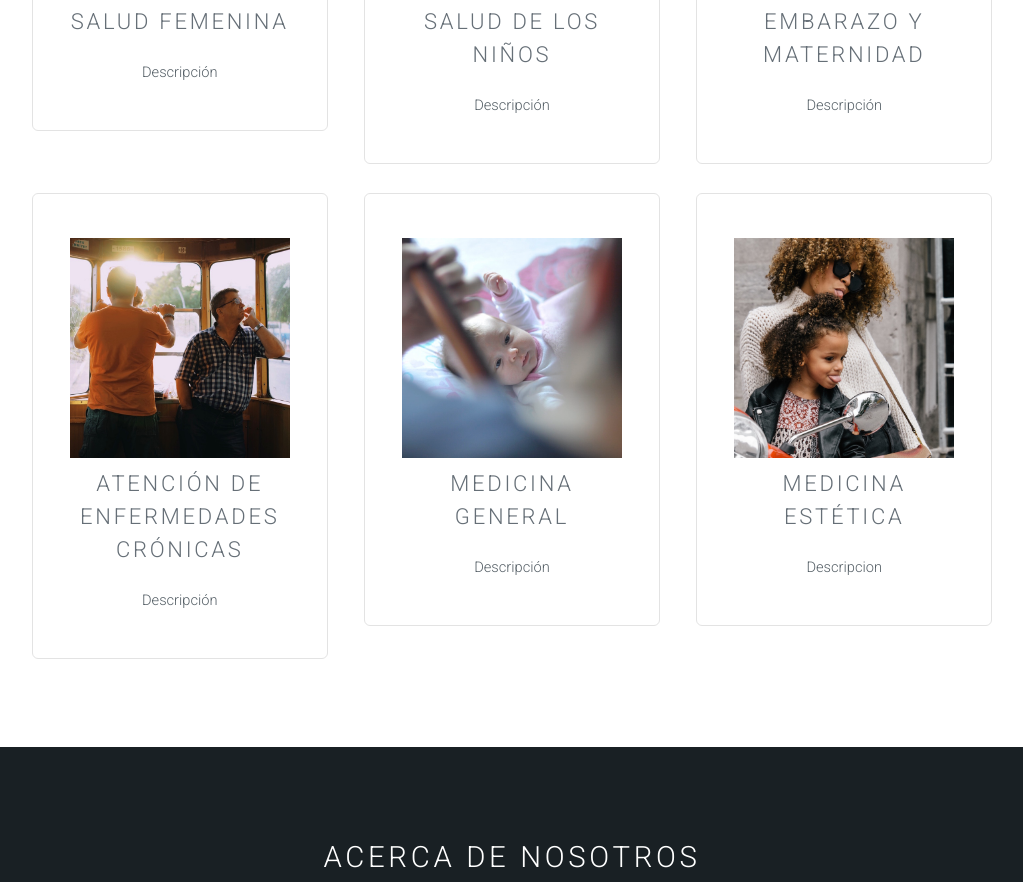
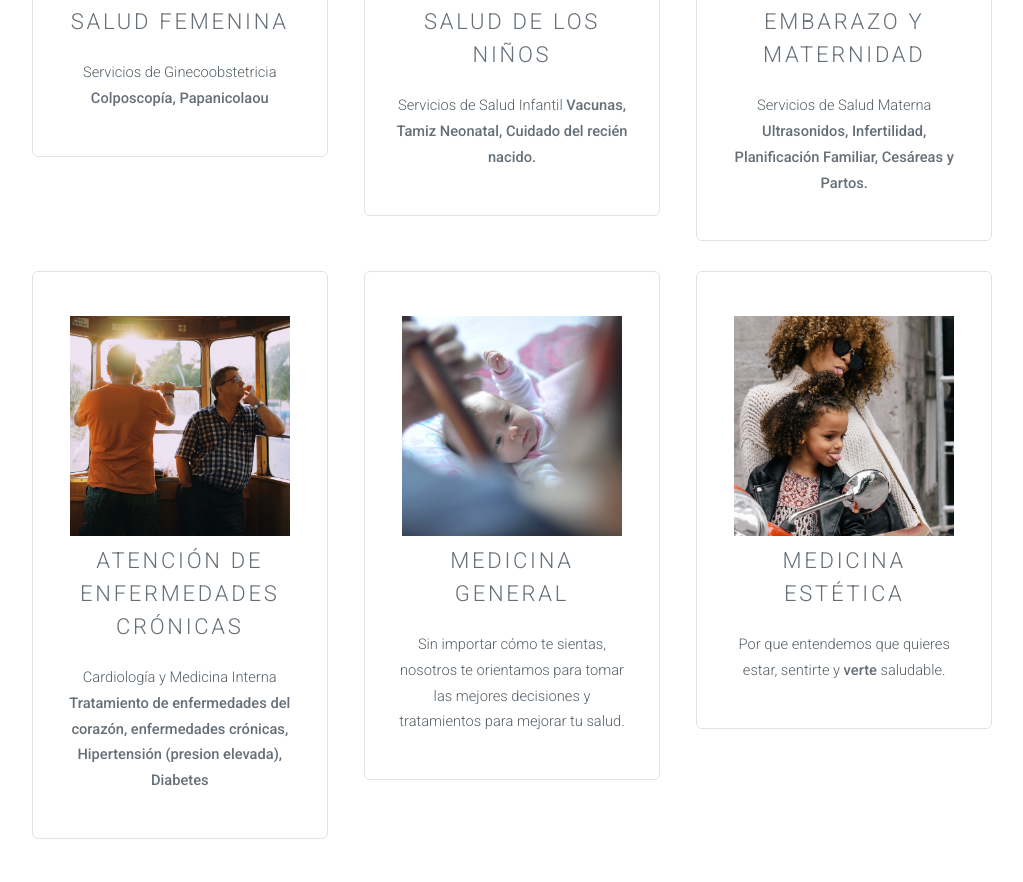
Before and after one commit to clingolgi/clingolgi.github.io, a plain HTML site: page index.html in a window 1280 px wide. Shown: the part 1088-1970 px from the top of the page, without its empty margins (128-1151 px from the left). Drawn offline with Linux system fonts and the light colour scheme; some packages are replaced by stand-ins of ours.

Commit message:
Added first service descriptions

```diff
--- a/index.html
+++ b/index.html
@@ -60,7 +60,7 @@
 					<section class="special box">
 						<img src="images/lady.jpg" alt="Salud Femenina" width="220px" height="220px">
 						<h2>Salud Femenina</h2>
-						<p> Descripción </p>
+						<p> Servicios de Ginecoobstetricia <strong>Colposcopía, Papanicolaou</strong>  </p>
 
 					</section>
 
@@ -69,7 +69,7 @@
 					<section class="special box">
 						<img src="images/kid.jpg" alt="Salud de los Niños" width="220px" height="220px">
 						<h2>Salud de los Niños</h2>
-						<p> Descripción </p>
+						<p> Servicios de Salud Infantil <strong>Vacunas, Tamiz Neonatal, Cuidado del recién nacido. </strong> </p>
 
 					</section>
 
@@ -78,7 +78,7 @@
 					<section class="special box">
 						<img src="images/mom.jpg" alt="Maternidad" width="220px" height="220px">
 						<h2>Embarazo y maternidad</h2>
-						<p> Descripción </p>
+						<p>Servicios de Salud Materna <strong>Ultrasonidos, Infertilidad, Planificación Familiar, Cesáreas y Partos.</strong> </p>
 
 					</section>
 
@@ -92,7 +92,8 @@
 					<section class="special box">
 						<img src="images/oldermen.jpg" alt="Enfermedaes Crónicas" width="220px" height="220px">
 						<h2>Atención de enfermedades crónicas</h2>
-						<p>Descripción</p>
+						<p>Cardiología y Medicina Interna <strong>Tratamiento de enfermedades del corazón, enfermedades crónicas, Hipertensión (presion elevada),
+							Diabetes </strong></p>
 					</section>
 
 				</div>
@@ -100,7 +101,7 @@
 					<section class="special box">
 						<img src="images/people.jpg" alt="Medicina General" width="220px" height="220px">
 						<h2>Medicina General</h2>
-						<p>Descripción</p>
+						<p>Sin importar cómo te sientas, nosotros te orientamos para tomar las mejores decisiones y tratamientos para mejorar tu salud.</p>
 					</section>
 
 				</div>
@@ -108,7 +109,7 @@
 					<section class="special box">
 						<img src="images/baes.jpg" alt="Medicina Estética" width="220px" height="220px">
 						<h2>Medicina Estética</h2>
-						<p>Descripcion</p>
+						<p>Por que entendemos que quieres estar, sentirte y <strong>verte</strong> saludable.</p>
 					</section>
 
 				</div>
```
